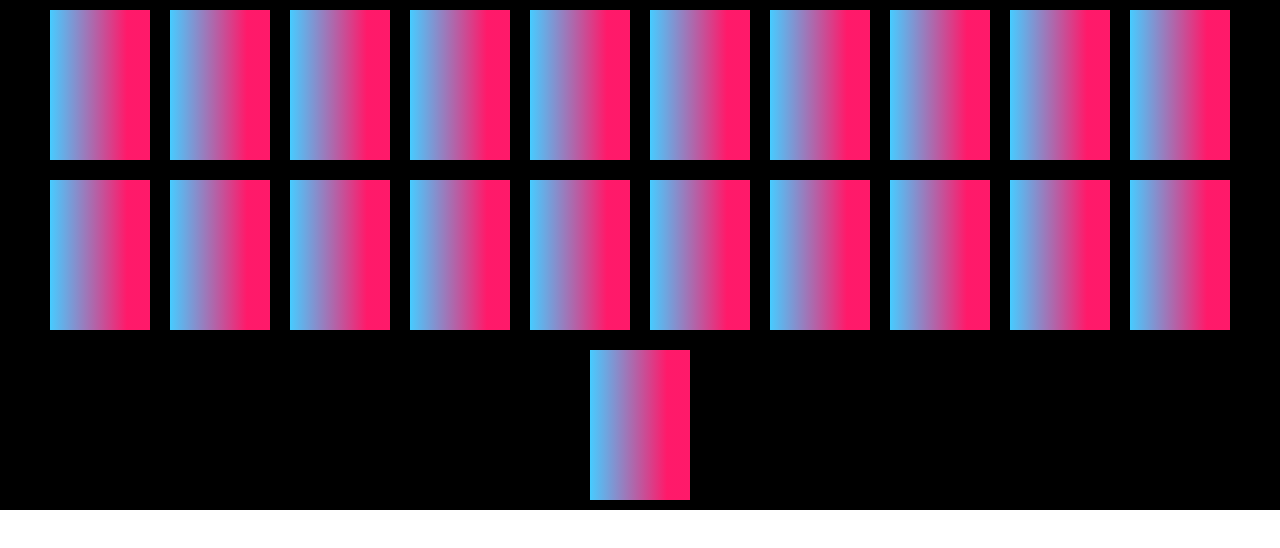
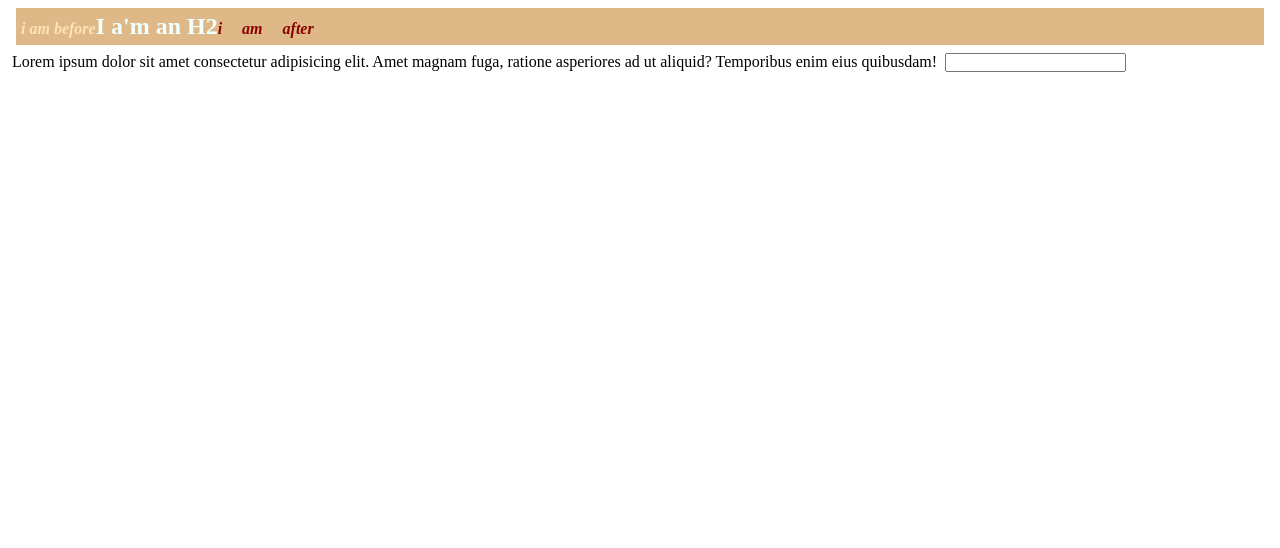
Before and after one commit to AkshatBanthiya/Full-Stack-Web-Dev, a plain HTML site: page index.html in a window 1280 px wide. Drawn offline with Linux system fonts and the light colour scheme.

Commit message:
pseudo selectors

```diff
--- a/index.html
+++ b/index.html
@@ -7,56 +7,47 @@
   <title>CSS</title>
   <style>
     *{
+      margin: 0;
       padding: 0;
-      margin: 0;
       box-sizing: border-box;
+      margin: 4px;
     }
-    .parent{
-      min-height: 250px;
-      background-color: black;
-      position: relative;
-      display: flex;
-      flex-direction: row;
-      justify-content: center;
-      align-items: center;
-      flex-wrap: wrap;
+    h2{
+      padding: 5px;
+      color: azure;
+      background-color: burlywood;
     }
-    .child{
-      width: 100px;
-      height: 150px;
-      background: hsla(339, 100%, 55%, 1);
-      background: linear-gradient(180deg, hsla(339, 100%, 55%, 1) 23%, hsla(197, 100%, 64%, 1) 100%);
-      background: -moz-linear-gradient(180deg, hsla(339, 100%, 55%, 1) 23%, hsla(197, 100%, 64%, 1) 100%);
-      background: -webkit-linear-gradient(180deg, hsla(339, 100%, 55%, 1) 23%, hsla(197, 100%, 64%, 1) 100%);
-      filter: progid: DXImageTransform.Microsoft.gradient( startColorstr="#ff1b6b", endColorstr="#45caff", GradientType=1 );
-      margin: 10px;
+    h2:hover{
+      background-color: cadetblue;
+      cursor: pointer;
+    }
+    div::selection{
+      background-color: cornflowerblue;
+    }
+    input :focus{
+      background-color: darkblue;
+    }
+    h2::after{
+      content: "i am after";
+      font-size: 1rem;
+      font-style: oblique;
+      color: darkred;
+      word-spacing: 01em;
+    }
+    h2::before{
+      content: "i am before";
+      font-size: 1rem;
+      font-style: oblique;
+      color: moccasin;
     }
   </style>
 </head>
 <body>
-  <div class="parent">
-    <div class="child"></div>
-    <div style="background-color: orangered;" class="child"></div>
-    <div style="background-color: orchid;" class="child"></div>
-    <div class="child"></div>
-    <div style="background-color: orangered;" class="child"></div>
-    <div style="background-color: orchid;" class="child"></div>
-    <div class="child"></div>
-    <div style="background-color: orangered;" class="child"></div>
-    <div style="background-color: orchid;" class="child"></div>
-    <div class="child"></div>
-    <div style="background-color: orangered;" class="child"></div>
-    <div style="background-color: orchid;" class="child"></div>
-    <div class="child"></div>
-    <div style="background-color: orangered;" class="child"></div>
-    <div style="background-color: orchid;" class="child"></div>
-    <div class="child"></div>
-    <div style="background-color: orangered;" class="child"></div>
-    <div style="background-color: orchid;" class="child"></div>
-    <div class="child"></div>
-    <div style="background-color: orangered;" class="child"></div>
-    <div style="background-color: orchid;" class="child"></div>
-  </div>
+  <div>
+  <h2>I a'm an H2</h2>
+  Lorem ipsum dolor sit amet consectetur adipisicing elit. Amet magnam fuga, ratione asperiores ad ut aliquid? Temporibus enim eius quibusdam!
+  <input type="text">
+</div>
 
 </body>
 </html>
```
